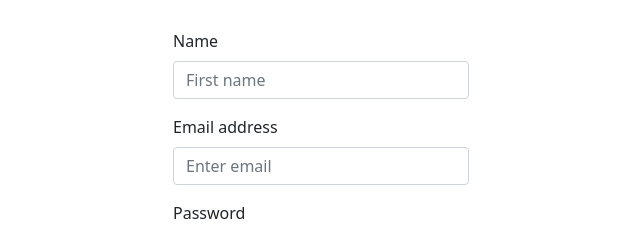
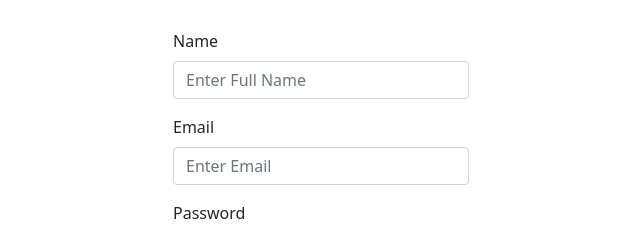
Before and after one commit to React-JS-Beginner/react-email-password, a React (Create React App) app: page / in a window 1280 px wide. Shown: the part 203-434 px from the top of the page, without its empty margins (319-959 px from the left). Built offline with nearby package versions, Linux system fonts and the light colour scheme.

Commit message:
registration

```diff
--- a/src/App.js
+++ b/src/App.js
@@ -18,21 +18,39 @@ function App() {
   const [name, setName] = useState("");
   const [email, setEmail] = useState("");
   const [password, setPassword] = useState("");
+  const [error, setError] = useState('');
 
-  const nameChangeHandler = (e) => {
+  const auth = getAuth();
+
+  /* const nameChangeHandler = (e) => {
     setName(e.target.value);
-  };
+  }; */
   const emailChangeHandler = (e) => {
     setEmail(e.target.value);
   };
-
   const passwordChangeHandler = (e) => {
     setPassword(e.target.value);
   };
 
   const registrationHandler = (e) => {
     e.preventDefault();
-    console.log("Preventing page reload from the FORM List's submit hitting.");
+    // console.log(name);
+    console.log(email);
+    console.log(password);
+    /*console.log("Preventing page reload from the FORM List's submit hitting.");*/
+    registerNewUser(email, password);
+
+  };
+
+  const registerNewUser = (email, password) => {
+    createUserWithEmailAndPassword(auth, email, password)
+      .then((result) => {
+        const user = result.user;
+        console.log(user);
+      })
+      .catch((error) => {
+        setError(error.message);
+      });
   };
 
   return (
@@ -43,16 +61,19 @@ function App() {
           {/* Name Field */}
           <Form.Group className="mb-3 mt-3" controlId="formBasicName">
             <Form.Label>Name</Form.Label>
-            <Form.Control onBlur={nameChangeHandler} placeholder="First name" />
+            <Form.Control
+              /* onBlur={nameChangeHandler} */
+              placeholder="Enter Full Name"
+            />
           </Form.Group>
 
           {/* Email Field */}
           <Form.Group className="mb-3" controlId="formBasicEmail">
-            <Form.Label>Email address</Form.Label>
+            <Form.Label>Email</Form.Label>
             <Form.Control
               onBlur={emailChangeHandler}
               type="email"
-              placeholder="Enter email"
+              placeholder="Enter Email"
             />
           </Form.Group>
 
```
Also changed, not shown: 1 other file (tests, documents, lock files or other folders).
